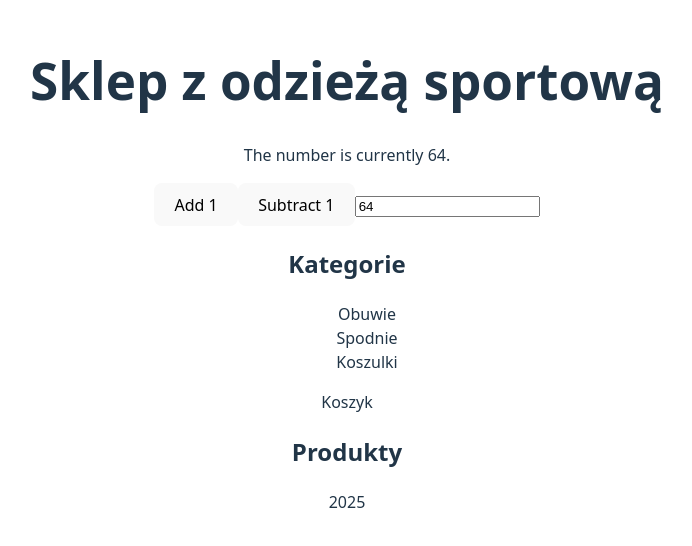
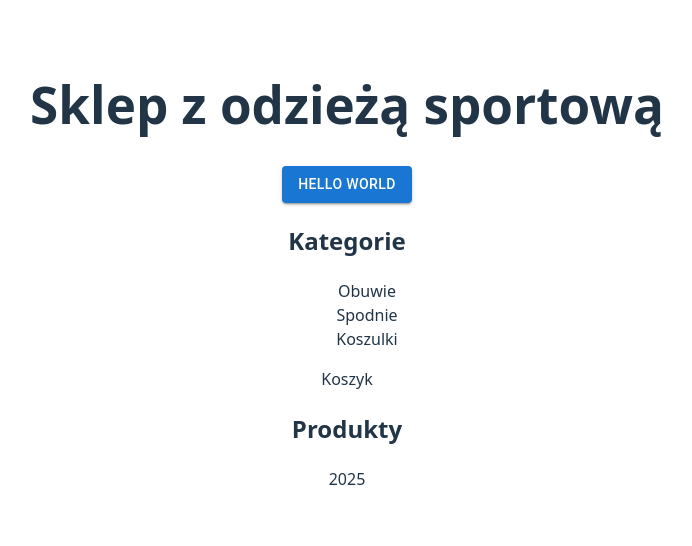
Before and after one commit to m1rageLA/internet-store, a React (Vite) app: page / in a window 1280 px wide. Shown: the part 126-672 px from the top of the page, without its empty margins (293-985 px from the left). Built offline with nearby package versions, Linux system fonts and the light colour scheme.

Commit message:
Zainstalowano moduły mui oraz emotion/styled

```diff
--- a/src/App.jsx
+++ b/src/App.jsx
@@ -2,6 +2,7 @@
 import reactLogo from './assets/react.svg';
 import viteLogo from '/vite.svg';
 import './App.css';
+import SidePanel from './SidePanel.jsx';
 import Counter from './Counter.jsx';
 
 function App() {
@@ -11,7 +12,7 @@
       <div>
         <header>
           <h1>Sklep z odzieżą sportową</h1>
-          <Counter startCount="64" />
+          <SidePanel />
           <nav>
             <h2>Kategorie</h2>
             {/* Kategorie, koszyk */}
--- a/src/SidePanel.jsx
+++ b/src/SidePanel.jsx
@@ -1,10 +1,12 @@
 import React, {useState} from "react";
-import { FormGroup } from '@mui/material';
+import Button from '@mui/material/Button';
 
 function SidePanel() {
     return (
         <div>
-
+            <Button variant="contained">Hello world</Button>
         </div>
     );
 }
+
+export default SidePanel;
```
Also changed, not shown: package.json (+6 -1 lines), 1 other file (tests, documents, lock files or other folders).
